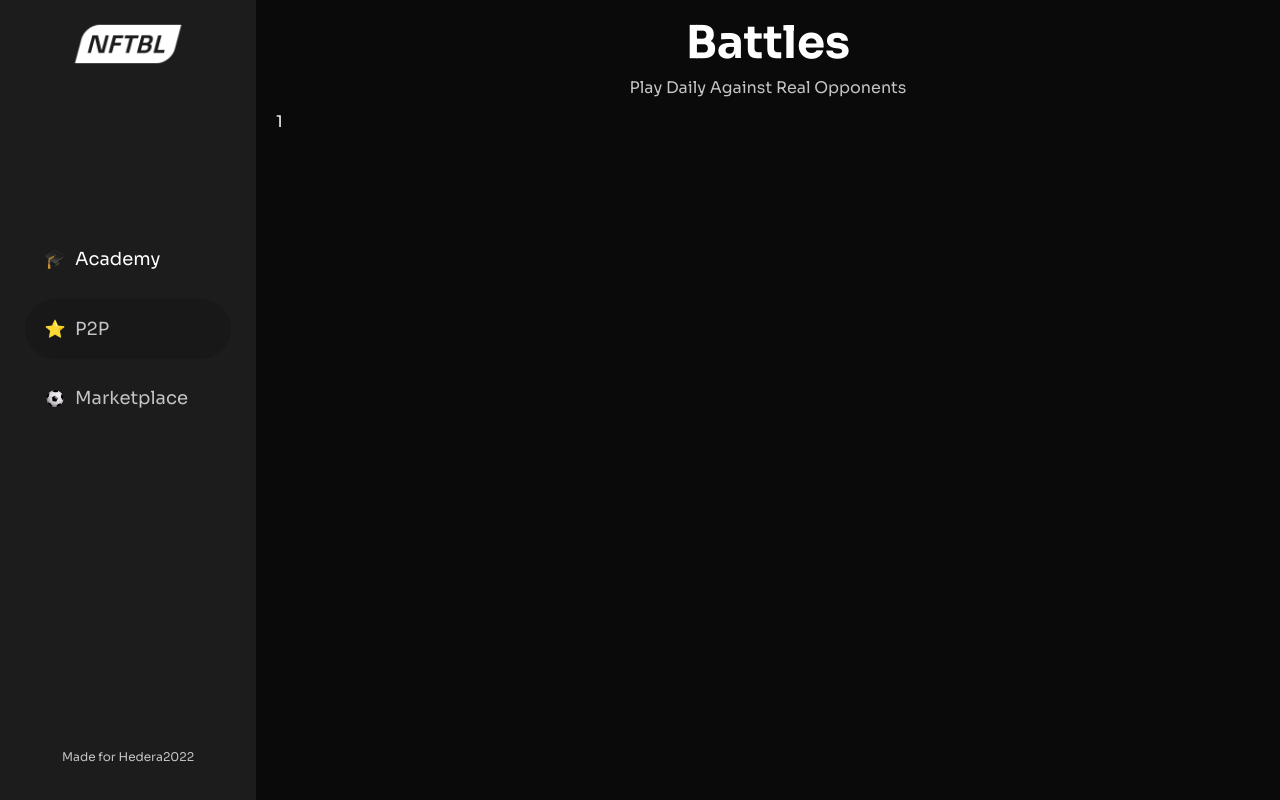
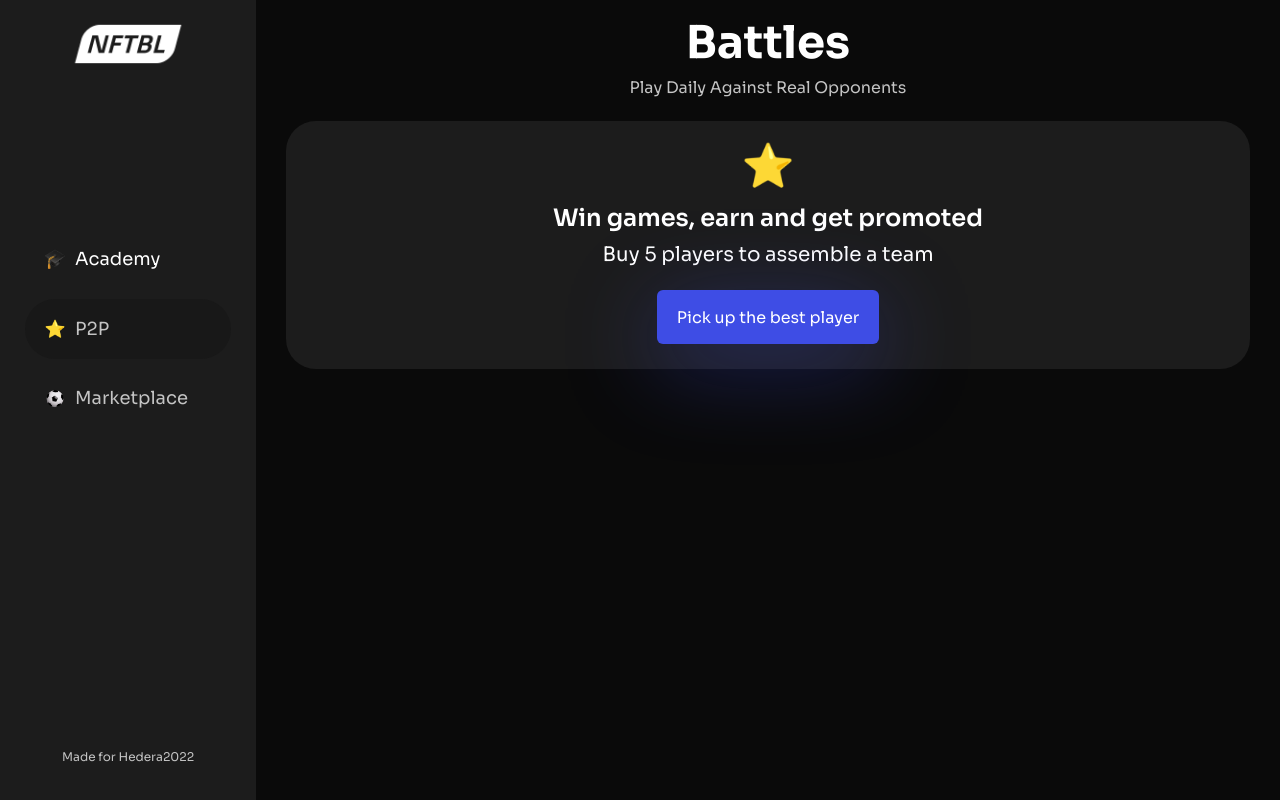
Before and after one commit to mike-petrov/hedera2022, a React (Create React App) app in the folder web/: page /battles in a window 1280 px wide. Built offline with nearby package versions, Linux system fonts and the light colour scheme.

Commit message:
upd Battles page

```diff
--- a/web/src/Containers/Battles.jsx
+++ b/web/src/Containers/Battles.jsx
@@ -1,12 +1,33 @@
 import React from 'react';
+import { Link } from 'react-router-dom';
+import { FontAwesomeIcon } from '@fortawesome/react-fontawesome';
 
-const Battles = () => {
+const Battles = ({ address, onExit }) => {
   return (
     <div className="container">
-      <div className="title">Battles</div>
-      <div className="subtitle">Play Daily Against Real Opponents</div>
-      <div className="card_list">
-        1
+      <div className="header">
+        <div className="title">Battles</div>
+        <div className="subtitle">Play Daily Against Real Opponents</div>
+        {address && (
+            <div className="header_block">
+              <span>{address}</span>
+              <FontAwesomeIcon
+                icon={['fas', 'right-from-bracket']}
+                style={{ cursor: 'pointer' }}
+                onClick={onExit}
+              />
+            </div>
+          )}
+      </div>
+      <div className="banner">
+        <img src="./img/star.png" alt="" />
+        <div className="banner_title">Win games, earn and get promoted</div>
+        <div className="banner_subtitle">Buy 5 players to assemble a team</div>
+        <Link
+          to="/marketplace"
+          className="btn"
+          style={{ marginTop: 10 }}
+        >Pick up the best player</Link>
       </div>
     </div>
   );
```
